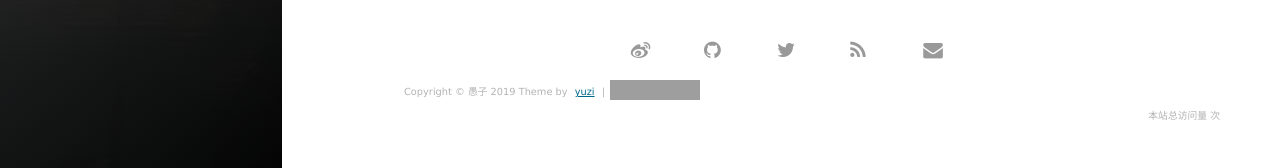
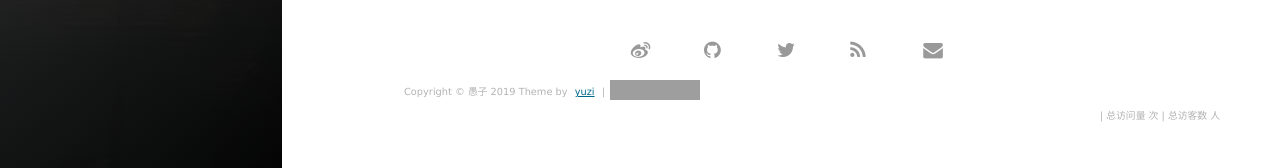
Before and after one commit to Yudezhi/Yudezhi.github.io, a Jekyll site: the page built from about.md, in a window 1280 px wide and 900 px high, scrolled down 830 px. Shown: the part 729-897 px from the top of the window. Built offline with Jekyll 4.4.1, drawn with Linux system fonts in a browser that asks for light colours; nearby versions of some CDN libraries; comment, search, counter and statistics services are not loaded; grey boxes are pictures that could not be loaded.

Commit message:
添加访问次数统计

```diff
--- a/_includes/footer.html
+++ b/_includes/footer.html
@@ -80,10 +80,15 @@
     			<link rel="stylesheet" href="//cdn.bootcss.com/font-awesome/4.3.0/css/font-awesome.min.css">
 
           <!-- 访问统计 -->
-          <span id="busuanzi_container_site_pv">
+          <!-- <span id="busuanzi_container_site_pv">
             本站总访问量
             <span id="busuanzi_value_site_pv"></span>次
-          </span>
+          </span> -->
+<!-- 不蒜子计数 -->
+          <script async src="//busuanzi.ibruce.info/busuanzi/2.3/busuanzi.pure.mini.js"></script>
+            <span id="busuanzi_container_site_pv" >| 总访问量 <span id="busuanzi_value_site_pv"></span> 次 </span>
+            <span id="busuanzi_container_site_uv" >| 总访客数 <span id="busuanzi_value_site_uv"></span> 人 </span>
+<!-- 不蒜子计数 -->
 
         </div>
         <div>
```
